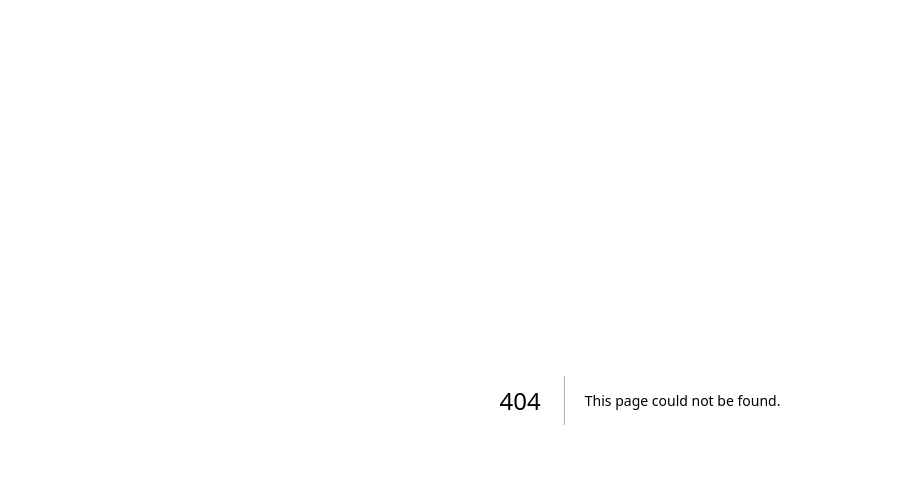
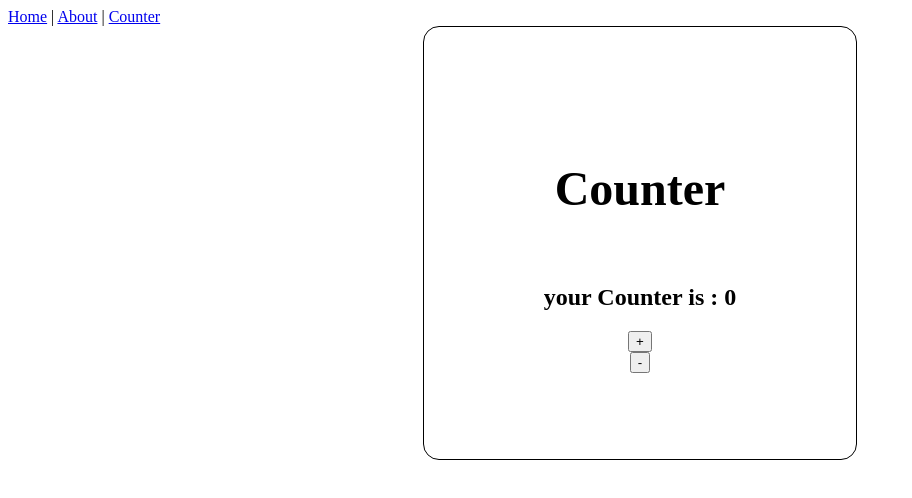
Before and after one commit to bavlywagih/react-learning-tasks, a Next.js app: page /counter in a window 1280 px wide. Before the commit this address had no page. Shown: the top 498 px of the page, without its empty margins (0-912 px from the left). Built offline with nearby package versions, Linux system fonts and the light colour scheme.

Commit message:
Task 8 — Hooks: useState

```diff
--- /dev/null
+++ b/app/counter/page.tsx
@@ -0,0 +1,30 @@
+'use client';
+import Navbar from "@/components/navbar";
+import { useState } from "react";
+
+function Counter() {
+
+    const [counter , setCounter] = useState(0);
+    const plus = () => {
+        setCounter(counter + 1)
+    }
+
+    const minus = () => {
+        setCounter(counter - 1 )
+    }
+    return (
+        <>
+            <Navbar />
+            <div style={{display:"flex",flexDirection:"column",justifyContent:"center",margin:"auto auto",width:"27rem",height:"27rem",border:"black 1px solid",alignItems:"center",borderRadius:"1rem"}}>
+                <h1 style={{fontSize:"3rem", padding:"1rem"}}>
+                    Counter
+                </h1>
+                <h2>your Counter is : {counter}</h2>
+                <button onClick={ plus  } >+</button>
+                <button onClick={ minus } >-</button>
+            </div>
+        </>
+    )
+}
+
+export default Counter;
--- a/components/navbar.tsx
+++ b/components/navbar.tsx
@@ -8,7 +8,7 @@ function Navbar() {
             <span> | </span>
             <Link href="/about" >About</Link>
             <span> | </span>
-            <Link href="/contact" >Contact</Link>
+            <Link href="/counter" >Counter</Link>
         </div>
         </>
     )
```
Also changed, not shown: app/contact/page.tsx (deleted, +0 -19 lines), app/counter/page.module.css (added), 1 other file (tests, documents, lock files or other folders).
